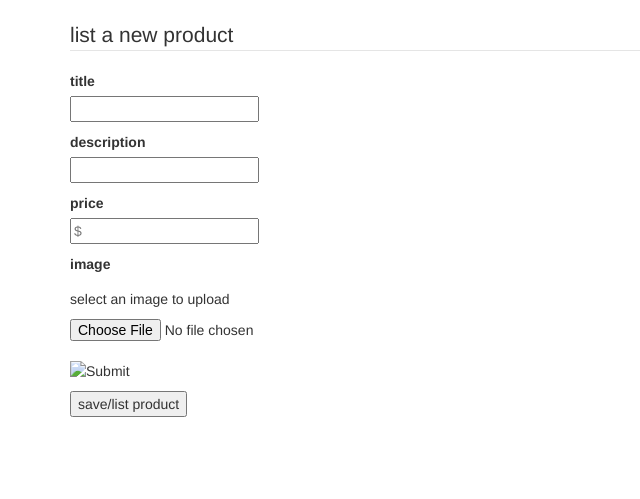
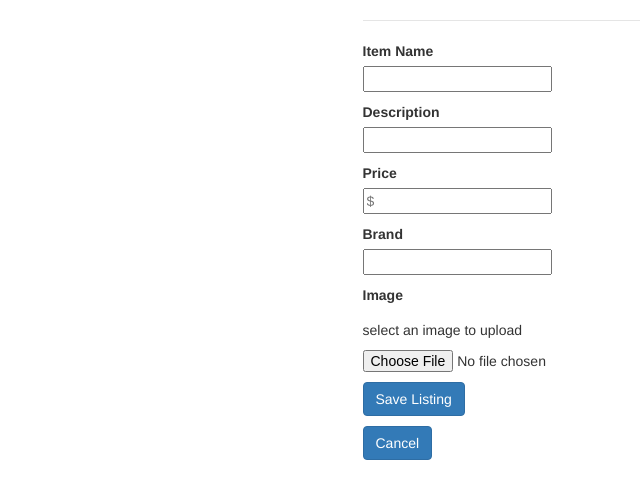
Before and after one commit to vladyslavnUA/wearoid, a Python web app: template templates/products_new.html in a window 1280 px wide. Shown: the part 52-551 px from the top of the page, without its empty margins (0-640 px from the left). Run offline with Jinja, Linux system fonts and the light colour scheme; the template is opened without the code that fills it, so the values that code supplies are empty; some libraries are stand-ins or nearby versions.

Commit message:
updated new item form

```diff
--- a/templates/products_new.html
+++ b/templates/products_new.html
@@ -1,31 +1,17 @@
 {% extends 'base.html' %}
 
 {% block content %}
-<form method='POST' action='/products'>
-    <fieldset>
-        <legend>list a new product</legend>
-        <p>
-            <label for='title'>title</label><br>
-            <input type='text' name='title' />
-        </p>
-        <p>
-            <label for='description'>description</label><br>
-            <input type='text' name='description' />
-        </p>
-        <p>
-            <label for='price'>price</label><br>
-            <input type='text' name='price' placeholder="$"/>
-        </p>
-        <p>
-            <label for='image'>image</label><br>
-            <p>select an image to upload</p>
-        <input type="file" name="image" value="image" id="image"><br><input type="image" width="100">
-        </p>
-    </fieldset>
+<div class='row'>
+    <div class='col-sm-6 col-sm-offset-3'>
+		<form method='POST' action='/sunglasses'>
+		    {% include "partials/sunglasses_form.html" %}
+		</form>
+	</div>
+</div>
 
-    <!-- button -->
-    <p>
-        <button type='submit'>save/list product</button>
-    </p>
-</form>
+<div class="row">
+	<div class='col-sm-6 col-sm-offset-3'>
+		<a href="/"><button class="btn btn-primary">Cancel</button></a>
+	</div>
+</div>
 {% endblock %}
```
